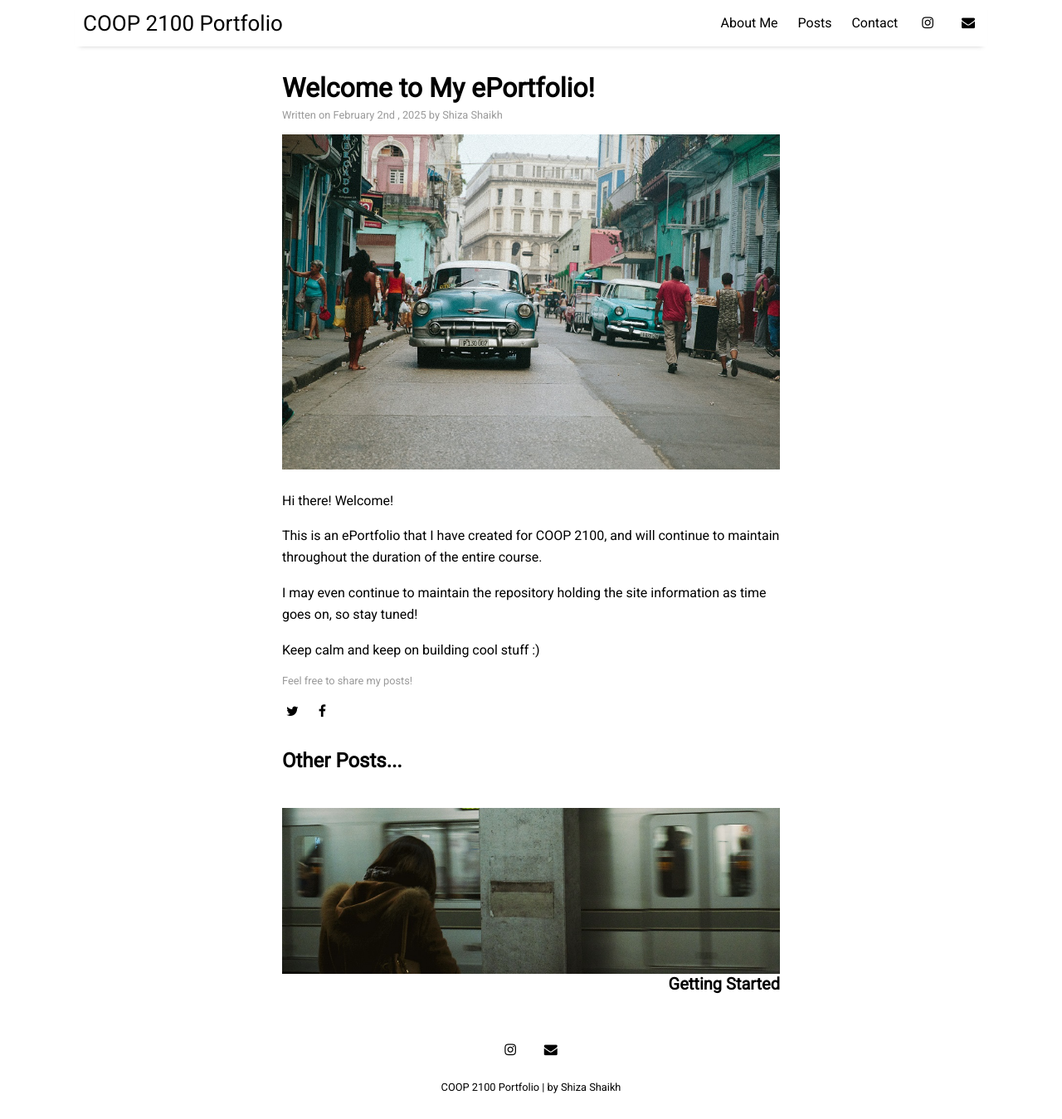
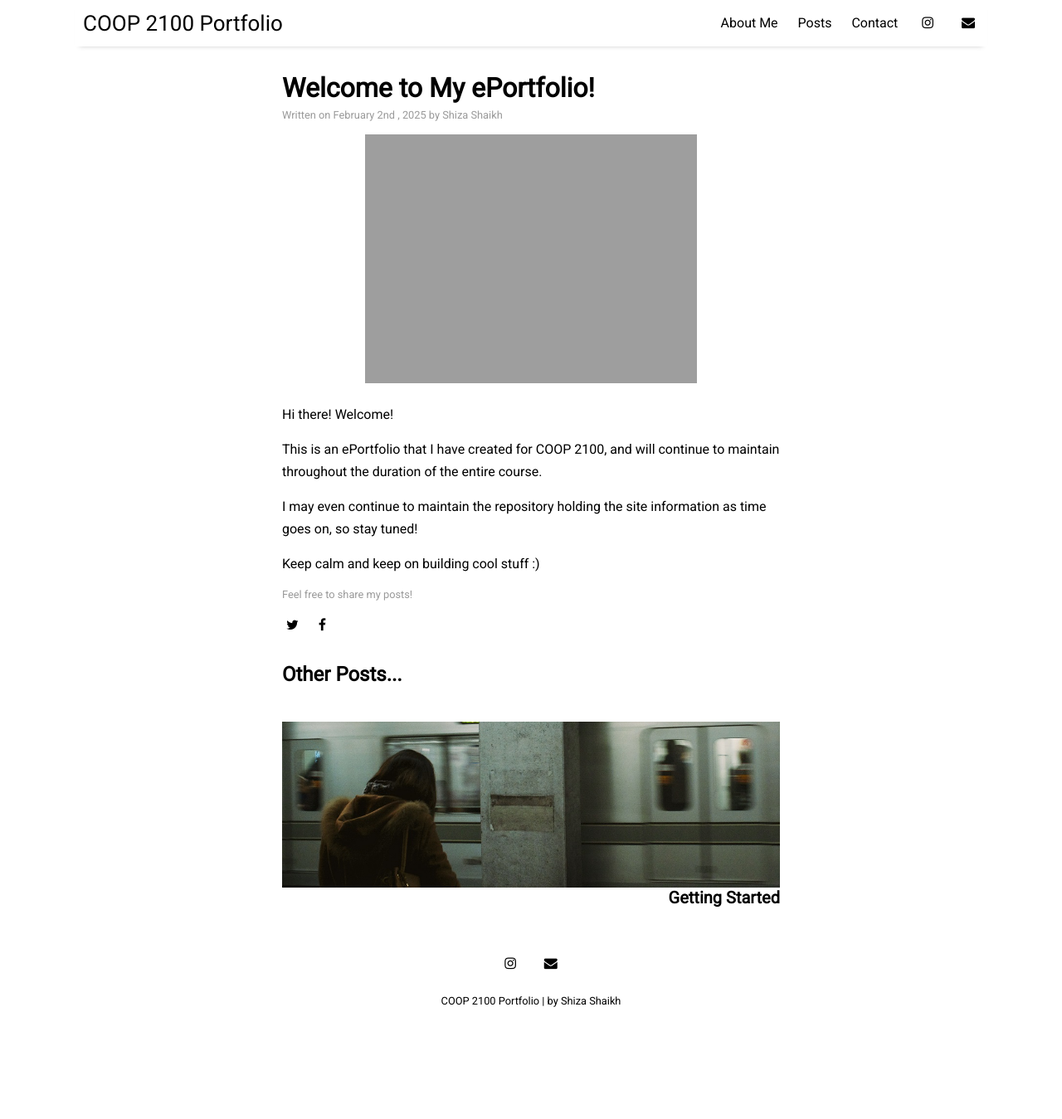
Before and after one commit to wojakshizlet/wojakshizlet.github.io, a Jekyll site: the page built from _posts/2025-02-02-welcome-to-my-ePortfolio.md, in a window 1280 px wide and 1349 px high. Shown: the whole window at 83% size. Built offline with Jekyll 4.4.1, drawn with Linux system fonts in a browser that asks for light colours; nearby versions of some CDN libraries.

Commit message:
Changed image to Bergeron

```diff
--- a/_posts/2025-02-02-welcome-to-my-ePortfolio.md
+++ b/_posts/2025-02-02-welcome-to-my-ePortfolio.md
@@ -4,7 +4,7 @@ title: "Welcome to My ePortfolio!"
 author: "Shiza Shaikh"
 categories: documentation
 tags: [documentation,sample]
-image: cuba-1.jpg
+image: bergeron.jpeg
 ---
 
 Hi there! Welcome!
```
